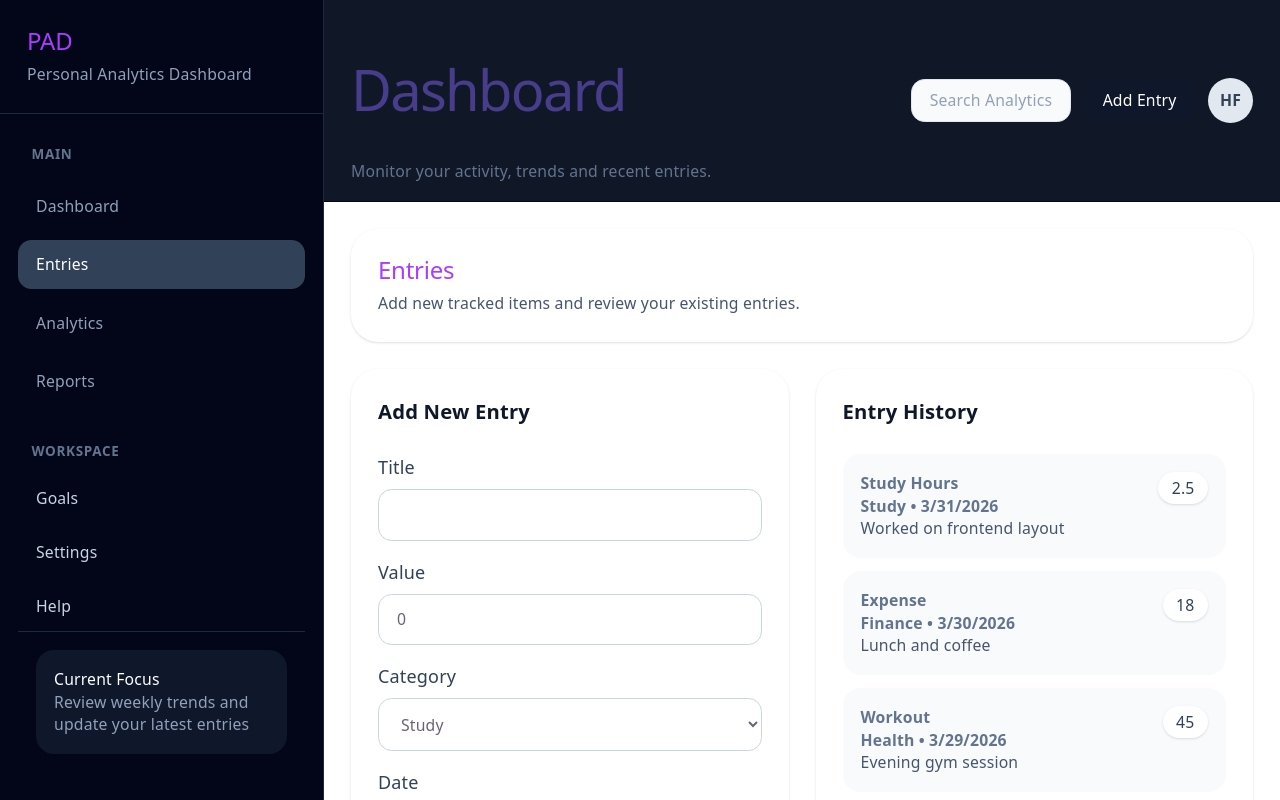
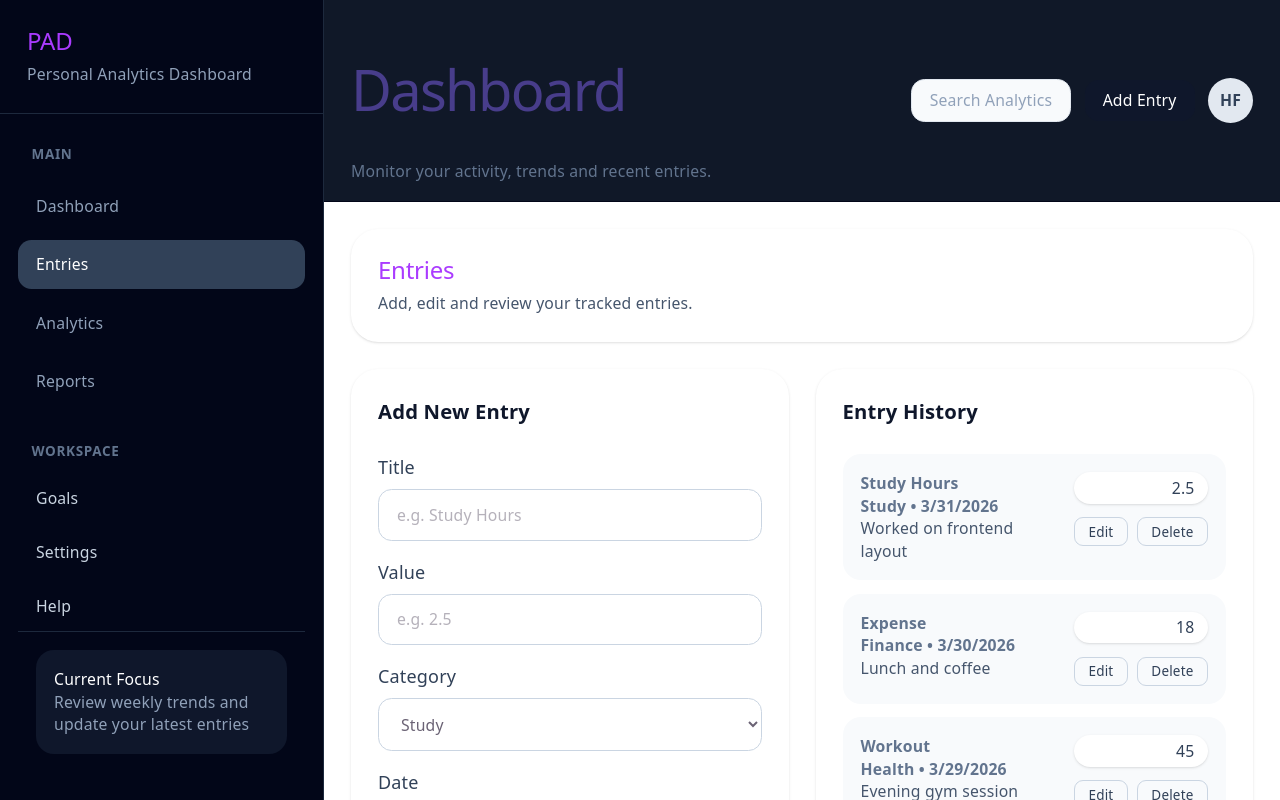
Before and after one commit to HimendraFdo/personal-analytics-dashboard, a React (Vite) app in the folder client/: page / in a window 1280 px wide. Both pictures are taken after a click on the button "Entries". Shown: the top 800 px of the page. Built offline with nearby package versions, Linux system fonts and the light colour scheme.

Commit message:
Delete/Edit functionality created.

```diff
--- a/client/src/components/dashboard/AnalyticsSection.tsx
+++ b/client/src/components/dashboard/AnalyticsSection.tsx
@@ -33,7 +33,8 @@ export default function AnalyticsSection({
     for (const entry of entries) {
         categoryTotals[entry.category] = (categoryTotals[entry.category] || 0) + entry.value;
         categoryCounts[entry.category] = (categoryCounts[entry.category] || 0) + 1;
-        dateTotals[new Date(entry.date).toLocaleDateString()] = (dateTotals[new Date(entry.date).toLocaleDateString()] || 0) + entry.value;
+        const dateKey = entry.date.toISOString().split("T")[0];
+        dateTotals[dateKey] = (dateTotals[dateKey] || 0) + entry.value;
     }
 
     let mostFrequentCategory = "N/A";
@@ -49,7 +50,7 @@ export default function AnalyticsSection({
 
     // Sort entries by date to find the latest entry
     const sortedEntries = [...entries].sort(
-        (a, b) => new Date(b.date).getTime() - new Date(a.date).getTime()
+        (a, b) => b.date.getTime() - a.date.getTime()
     );
 
     const latestEntry = sortedEntries[0] ?? null;
@@ -168,7 +169,7 @@ export default function AnalyticsSection({
                   {latestEntry.title}
                 </p>
                 <p className="mt-2 text-sm text-slate-500">
-                  {latestEntry.category} • {new Date(latestEntry.date).toLocaleDateString()}
+                  {latestEntry.category} • {latestEntry.date.toLocaleDateString()}
                 </p>
                 <p className="mt-3 text-sm text-slate-700">
                   Value: {latestEntry.value}
--- a/client/src/components/dashboard/DashboardSection.tsx
+++ b/client/src/components/dashboard/DashboardSection.tsx
@@ -14,7 +14,7 @@ export default function DashboardSection({
 
   const recentEntries = entries.slice(0, 4);
 
-  const uniqueDates = new Set(entries.map((entry) => new Date(entry.date).toDateString()));
+  const uniqueDates = new Set(entries.map((entry) => entry.date.toLocaleDateString()));
 
   const averagePerDay = uniqueDates.size > 0 ? (totalEntries / uniqueDates.size).toFixed(1) : "0.0";
 
--- a/client/src/components/dashboard/EntriesSection.tsx
+++ b/client/src/components/dashboard/EntriesSection.tsx
@@ -1,3 +1,4 @@
+import { useState } from "react";
 import EntryForm from "./EntryForm";
 import EntryList from "./EntryList";
 import type { Entry } from "../../types/entry";
@@ -6,33 +7,67 @@ import type { Entry } from "../../types/entry";
 type EntriesSectionProps = {
   entries: Entry[];
   onAddEntry: (entry: Entry) => void;
+  onDeleteEntry: (entryId: string) => void;
+  onUpdateEntry: (entry: Entry) => void;
 };
 
 export default function EntriesSection({
   entries,
-  onAddEntry
+  onAddEntry,
+  onDeleteEntry,
+  onUpdateEntry,
 }: EntriesSectionProps) {
+  const [editingEntry, setEditingEntry] = useState<Entry | null>(null);
+
+  function handleStartEdit(entry: Entry) {
+    setEditingEntry(entry);
+  }
+
+  function handleCancelEdit() {
+    setEditingEntry(null);
+  }
+
+  function handleSubmitEntry(entry: Entry) {
+    if(editingEntry) {
+      onUpdateEntry(entry);
+      setEditingEntry(null);
+    } else {
+      onAddEntry(entry);
+    }
+  }
+
   return (
    <div className="space-y-6">
       <section className="rounded-3xl bg-white p-6 shadow-sm">
         <h2 className="text-2xl font-bold text-slate-900">Entries</h2>
         <p className="mt-2 text-sm text-slate-600">
-          Add new tracked items and review your existing entries.
+          Add, edit and review your tracked entries.
         </p>
       </section>
 
       <section className="grid gap-6 lg:grid-cols-2">
         <div className="rounded-3xl bg-white p-6 shadow-sm">
-          <h3 className="text-lg font-semibold text-slate-900">Add New Entry</h3>
+          <h3 className="text-lg font-semibold text-slate-900">
+            {editingEntry ? "Edit Entry" : "Add New Entry"}
+          </h3>
           <div className="mt-6">
-            <EntryForm onAddEntry={onAddEntry} />
+            <EntryForm
+              key={editingEntry ? editingEntry.id : "new-entry-form"}
+              onSubmitEntry={handleSubmitEntry}
+              editingEntry={editingEntry}
+              onCancelEdit={handleCancelEdit}
+            />
           </div>
         </div>
 
         <div className="rounded-3xl bg-white p-6 shadow-sm">
           <h3 className="text-lg font-semibold text-slate-900">Entry History</h3>
           <div className="mt-6">
-            <EntryList entries={entries} />
+            <EntryList
+              entries={entries}
+              onDeleteEntry={onDeleteEntry}
+              onEditEntry={handleStartEdit}
+            />
           </div>
         </div>
       </section>
--- a/client/src/components/dashboard/EntryForm.tsx
+++ b/client/src/components/dashboard/EntryForm.tsx
@@ -1,9 +1,13 @@
 import { useState } from "react";
 import { type Entry, type EntryCategory } from "../../types/entry";
+import { formatDateForInput } from "../../utils/date";
 
-//Renders a form for adding an entry to the Dashboard
+
+//Renders a form for adding, editing and canceling the edit of an entry to the Dashboard
 type EntryFormProps = {
-    onAddEntry: (entry:Entry) => void;
+    onSubmitEntry: (entry:Entry) => void;
+    editingEntry: Entry | null;
+    onCancelEdit: () => void;
 };
 
 //Defines the only categories an entry can have
@@ -12,45 +16,87 @@ const CATEGORIES: EntryCategory[] = [
     "Finance",
     "Health",
     "Personal"
-
 ];
 
+type FormData = {
+    title: string;
+    value: string;
+    category: EntryCategory;
+    date: string;
+    note: string;
+};
+
+function getInitialFormData(editingEntry: Entry | null): FormData {
+    if (editingEntry) {
+        return {
+            title: editingEntry.title,
+            value: String(editingEntry.value),
+            category: editingEntry.category,
+            date: formatDateForInput(editingEntry.date),
+            note: editingEntry.note,
+        };
+    }
+
+    return {
+        title: "",
+        value: "",
+        category: "Study",
+        date: "",
+        note: "",
+    };
+}
+
 //Method renders a form to handle adding an entry to the dashboard
-export default function EntryForm({onAddEntry}: EntryFormProps) {
-    const [title, setTitle] = useState("");
-    const [value, setValue] = useState(0);
-    const [category, setCategory] = useState<EntryCategory>("Study");
-    const [date, setDate] = useState("");
-    const [note, setNote] = useState("");
+export default function EntryForm({
+    onSubmitEntry,
+    editingEntry,
+    onCancelEdit
+}: EntryFormProps) {
+    const [formData, setFormData] = useState<FormData>(() =>
+        getInitialFormData(editingEntry)
+    );
+
+    function handleChange(
+        event: React.ChangeEvent<HTMLInputElement | HTMLTextAreaElement | HTMLSelectElement>
+    ) {
+        const { name, value } = event.target;
+
+        setFormData((currentFormData) => ({
+            ...currentFormData,
+            [name]: value,
+        }));
+    }
 
     //This runs when a form is submitted
     function handleSubmit(event: React.FormEvent<HTMLFormElement>) {
         event.preventDefault(); //Prevents the form submission from reloading the page
 
         //Checks if required fields are missing
-        if (!title.trim() || !String(value).trim() || !date) {
+        if (
+            !formData.title.trim() ||
+            !formData.value.trim() ||
+            !formData.date
+        ) {
             return;
         }
 
         //Object representing the new entry
-        const newEntry: Entry = {
-            id: crypto.randomUUID(),
-            title: title.trim(),
-            value: Number(value),
-            category,
-            date: new Date(date),
-            note: note.trim()
+        const submittedEntry: Entry = {
+            id: editingEntry ? editingEntry.id : crypto.randomUUID(),
+            title: formData.title.trim(),
+            value: Number(formData.value),
+            category: formData.category,
+            date: new Date(formData.date),
+            note: formData.note.trim(),
         };
 
         //Passes the entry to the parent through the function prop
-        onAddEntry(newEntry);
+        onSubmitEntry(submittedEntry);
 
         //Resetting all the form fields to their default values
-        setTitle("");
-        setValue(0);
-        setCategory("Study");
-        setDate("");
-        setNote("");
+        if(!editingEntry){
+            setFormData(getInitialFormData(null));
+        }
     }
 
     return (
@@ -62,8 +108,10 @@ export default function EntryForm({onAddEntry}: EntryFormProps) {
                 </label>
                 <input
                     type="text"
-                    value={title}
-                    onChange={(event) => setTitle(event.target.value)}
+                    name="title"
+                    value={formData.title}
+                    onChange={handleChange}
+                    placeholder="e.g. Study Hours"
                     className="w-full rounded-xl border border-slate-300 px-4 py-3 text-sm outline-none transition focus:border-slate-500"
                 />
             </div>
@@ -75,8 +123,11 @@ export default function EntryForm({onAddEntry}: EntryFormProps) {
                 </label>
                 <input
                     type="number"
-                    value={value}
-                    onChange={(event) => setValue(Number(event.target.value))}
+                    step="0.1"
+                    name="value"
+                    value={formData.value}
+                    onChange={handleChange}
+                    placeholder="e.g. 2.5"
                     className="w-full rounded-xl border border-slate-300 px-4 py-3 text-sm outline-none transition focus:border-slate-500"
                 />
             </div>
@@ -87,8 +138,8 @@ export default function EntryForm({onAddEntry}: EntryFormProps) {
                     Category
                 </label>
                 <select
-                    value={category}
-                    onChange={(event) => setCategory(event.target.value as EntryCategory)}
+                    value={formData.category}
+                    onChange={(event) => setFormData({...formData, category: event.target.value as EntryCategory})}
                     className="w-full rounded-xl border border-slate-300 px-4 py-3 text-sm outline-none transition focus:border-slate-500"
                     >
                         {CATEGORIES.map((Option) => (
@@ -106,8 +157,9 @@ export default function EntryForm({onAddEntry}: EntryFormProps) {
                 </label>
                 <input
                     type="date"
-                    value={date}
-                    onChange={(event) => setDate(event.target.value)}
+                    name="date"
+                    value={formData.date}
+                    onChange={handleChange}
                     className="w-full rounded-xl border border-slate-300 px-4 py-3 text-sm outline-none transition focus:border-slate-500"
                 />
             </div>
@@ -118,20 +170,33 @@ export default function EntryForm({onAddEntry}: EntryFormProps) {
                     Note
                 </label>
                 <textarea
-                    value={note}
-                    onChange={(event) => setNote(event.target.value)}
+                    value={formData.note}
+                    onChange={(event) => setFormData({...formData, note: event.target.value})}
                     placeholder="Optional note"
                     rows={4}
                     className="w-full rounded-xl border border-slate-300 px-4 py-3 text-sm outline-none transition focus:border-slate-500"
                 />
             </div>
 
-            {/*Add Entry button*/}
-            <button
-              type="submit"
-              className="w-full rounded-xl bg-slate-900 px-4 py-3 text-sm font-medium text-white transition hover:bg-slate-700">
-                Add Entry
-            </button>
+            {/*Add/Edit Entry button*/}
+            <div className="flex gap-3">
+                <button
+                  type="submit"
+                  className="flex-1 rounded-xl bg-slate-900 px-4 py-3 text-sm font-medium text-white transition hover:bg-slate-700"
+                >
+                    {editingEntry ? "Save Changes" : "Add Entry"}
+                </button>
+
+                {editingEntry && (
+                    <button
+                      type="button"
+                      onClick={onCancelEdit}
+                      className="rounded-xl border border-slate-300 px-4 py-3 text-sm font-medium text-slate-700 transition hover:bg-slate-100"
+                    >
+                        Cancel
+                    </button>
+                )}
+            </div>
         </form>
     );
 };
--- a/client/src/components/dashboard/EntryList.tsx
+++ b/client/src/components/dashboard/EntryList.tsx
@@ -3,10 +3,16 @@ import type { Entry } from "../../types/entry";
 //Renders a list of entries on the Dashboard
 type EntryListProps = {
     entries: Entry[];
+    onDeleteEntry: (entryId: string) => void;
+    onEditEntry: (entry: Entry) => void;
 };
 
 //Renders a list of entries or a message if there are no entries in the list
-export default function EntryList({ entries }: EntryListProps) {
+export default function EntryList({
+    entries,
+    onDeleteEntry,
+    onEditEntry,
+}: EntryListProps) {
     if(entries.length === 0) {
         return (
             <div className="rounded-2xl bg-slate-50 p-4 text-sm text-slate-500">
@@ -29,7 +35,7 @@ export default function EntryList({ entries }: EntryListProps) {
                                 {entry.title}
                             </p>
                             <p className="text-sm font-semibold text-slate-500">
-                                {entry.category} • {new Date(entry.date).toLocaleDateString()}
+                                {entry.category} • {entry.date.toLocaleDateString()}
                             </p>
                             {entry.note && (
                                 <p className="mt-2 text-sm text-slate-600">
@@ -38,8 +44,28 @@ export default function EntryList({ entries }: EntryListProps) {
                             )}
                         </div>
 
-                        <div className="rounded-full bg-white px-3 py-1 text-sm font-medium text-slate-700 shadow-sm">
-                            {entry.value}
+                        <div className="text-right">
+                            <div className="rounded-full bg-white px-3 py-1 text-sm font-medium text-slate-700 shadow-sm">
+                                {entry.value}
+                            </div>
+
+                            <div className="mt-3 flex gap-2">
+                                <button
+                                  type="button"
+                                  onClick={() => onEditEntry(entry)}
+                                  className="rounded-lg border border-slate-300 px-3 py-1 text-xs font-medium text-slate-700 transition hover:bg-slate-100"
+                                >
+                                    Edit
+                                </button>
+
+                                <button
+                                  type="button"
+                                  onClick={() => onDeleteEntry(entry.id)}
+                                  className="rounded-lg border border-slate-300 px-3 py-1 text-xs font-medium text-slate-700 transition hover:bg-slate-100"
+                                >
+                                    Delete
+                                </button>
+                            </div>
                         </div>
                     </div>
                 </div>
--- a/client/src/pages/DashboardPage.tsx
+++ b/client/src/pages/DashboardPage.tsx
@@ -10,6 +10,7 @@ import HelpSection from "../components/dashboard/HelpSection";
 import ReportsSection from "../components/dashboard/ReportsSection";
 import { NAVIGATION_ITEMS, type NavigationItem } from "../constants/navigation";
 import type { Entry } from "../types/entry";
+import { parseStoredDate } from "../utils/date";
 
 const STORAGE_KEY = "personal-analytics-dashboard-entries";
 
@@ -56,7 +57,10 @@ function getStoredEntries(): Entry[] {
       return INITIAL_ENTRIES;
     }
 
-    return parsedEntries;
+    return parsedEntries.map((entry) => ({
+      ...entry,
+      date: parseStoredDate(entry.date),
+    }));
   } catch {
     return INITIAL_ENTRIES;
   }
@@ -81,6 +85,22 @@ export default function DashboardPage() {
     setEntries((currentEntries) => [newEntry, ...currentEntries]);
   }
 
+  //Function to delete entries
+  function handleDeleteEntry(entryId: string) {
+    setEntries((currentEntries) =>
+      currentEntries.filter((entry) => entry.id !== entryId)
+    );
+  }
+
+  //Function to update an existing entry
+  function handleUpdateEntry(updatedEntry: Entry) {
+    setEntries((currentEntries) =>
+      currentEntries.map((entry) =>
+        entry.id === updatedEntry.id ? updatedEntry : entry
+      )
+    );
+  }
+
   //Function determines which section component to render based on the currently active navigation item
   function renderActiveSection() {
     if (activeItem === NAVIGATION_ITEMS.DASHBOARD) {
@@ -92,6 +112,8 @@ export default function DashboardPage() {
         <EntriesSection
           entries={entries}
           onAddEntry={handleAddEntry}
+          onDeleteEntry={handleDeleteEntry}
+          onUpdateEntry={handleUpdateEntry}
         />
       );
     }
--- /dev/null
+++ b/client/src/utils/date.ts
@@ -0,0 +1,9 @@
+//Helper methods to covert Date data type variables from string to Date and vice versa.
+export function formatDateForInput(date: Date | string): string {
+  const parsedDate = date instanceof Date ? date : new Date(date);
+  return parsedDate.toISOString().split("T")[0];
+}
+
+export function parseStoredDate(value: string | Date): Date {
+  return value instanceof Date ? value : new Date(value);
+}
```
